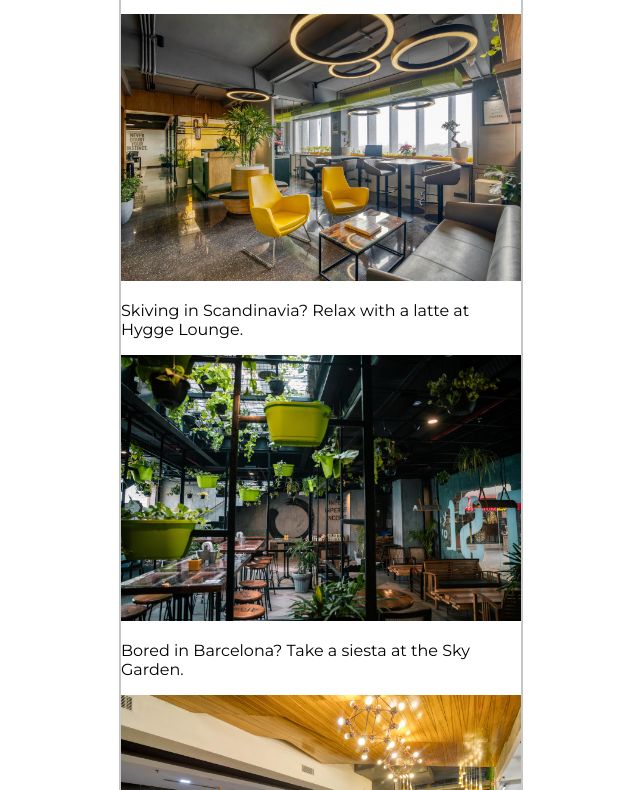
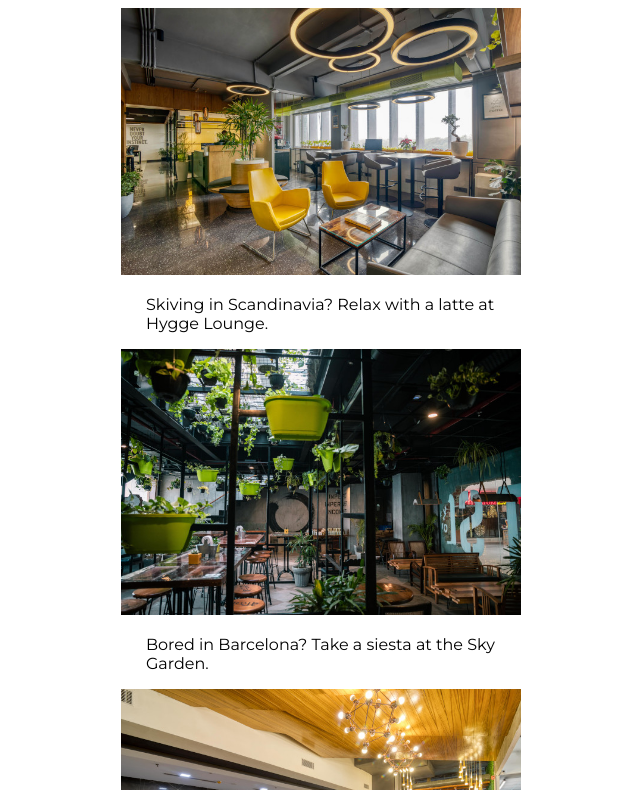
Before and after one commit to ElijahTobs/Coworking-Site, a plain HTML site: page index.html in a window 1280 px wide. Shown: the part 321-1111 px from the top of the page, without its empty margins (319-959 px from the left). Drawn offline with Linux system fonts and the light colour scheme.

Commit message:
Style caption

```diff
--- a/styles.css
+++ b/styles.css
@@ -7,7 +7,7 @@ body {
 .container {
   width: 400px;
   margin: 0 auto;
-  border: 2px solid #c6c6c6;
+  /* border: 2px solid #c6c6c6; */
 }
 
 ul {
@@ -40,3 +40,7 @@ h1 {
   font-weight: 400;
   margin: 30px 25px;
 }
+
+.caption {
+  margin: 0 25px;
+}
```
